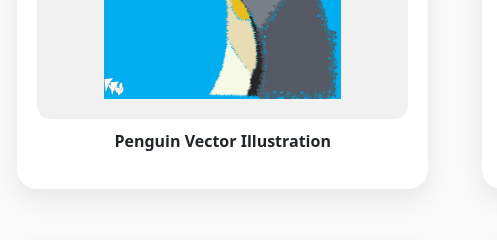
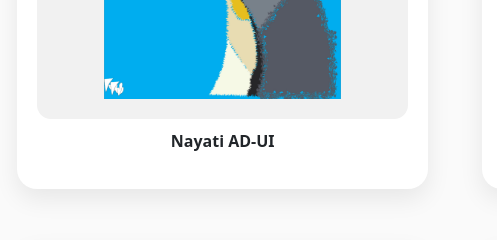
Before and after one commit to kaushalkishorepathak/Deesigner, a plain HTML site: page skills.html in a window 1280 px wide. Shown: the part 1000-1240 px from the top of the page, 185-682 px from the left. Drawn offline with nearby package versions, Linux system fonts and the light colour scheme.

Commit message:
Update skills.html

```diff
--- a/skills.html
+++ b/skills.html
@@ -95,7 +95,7 @@
               src="./images/design/mix/illustration 4.jpg"
               alt="Penguin Illustration"
             /></a>
-            <p class="caption">Penguin Vector Illustration</p>
+            <p class="caption">Nayati AD-UI</p>
           </div>
         </div>
 
```
